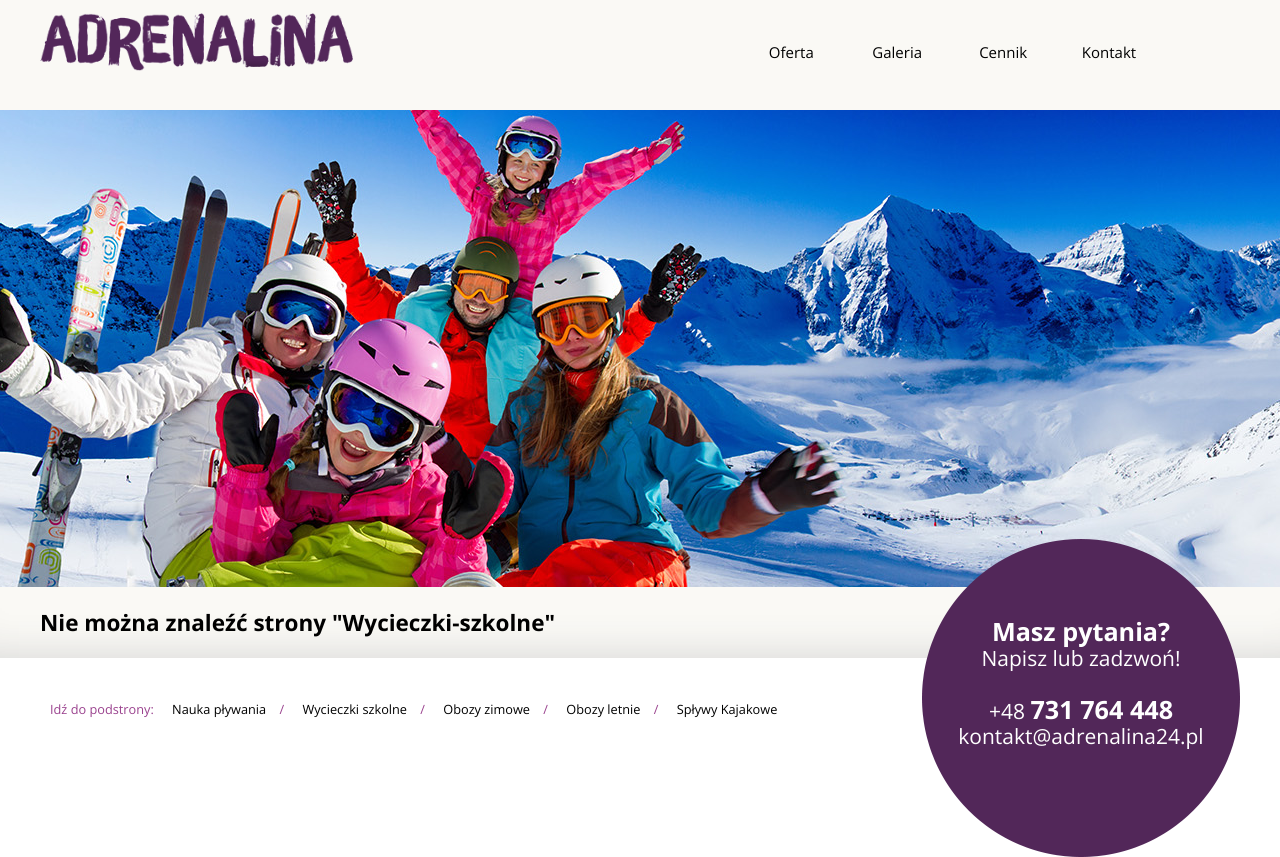
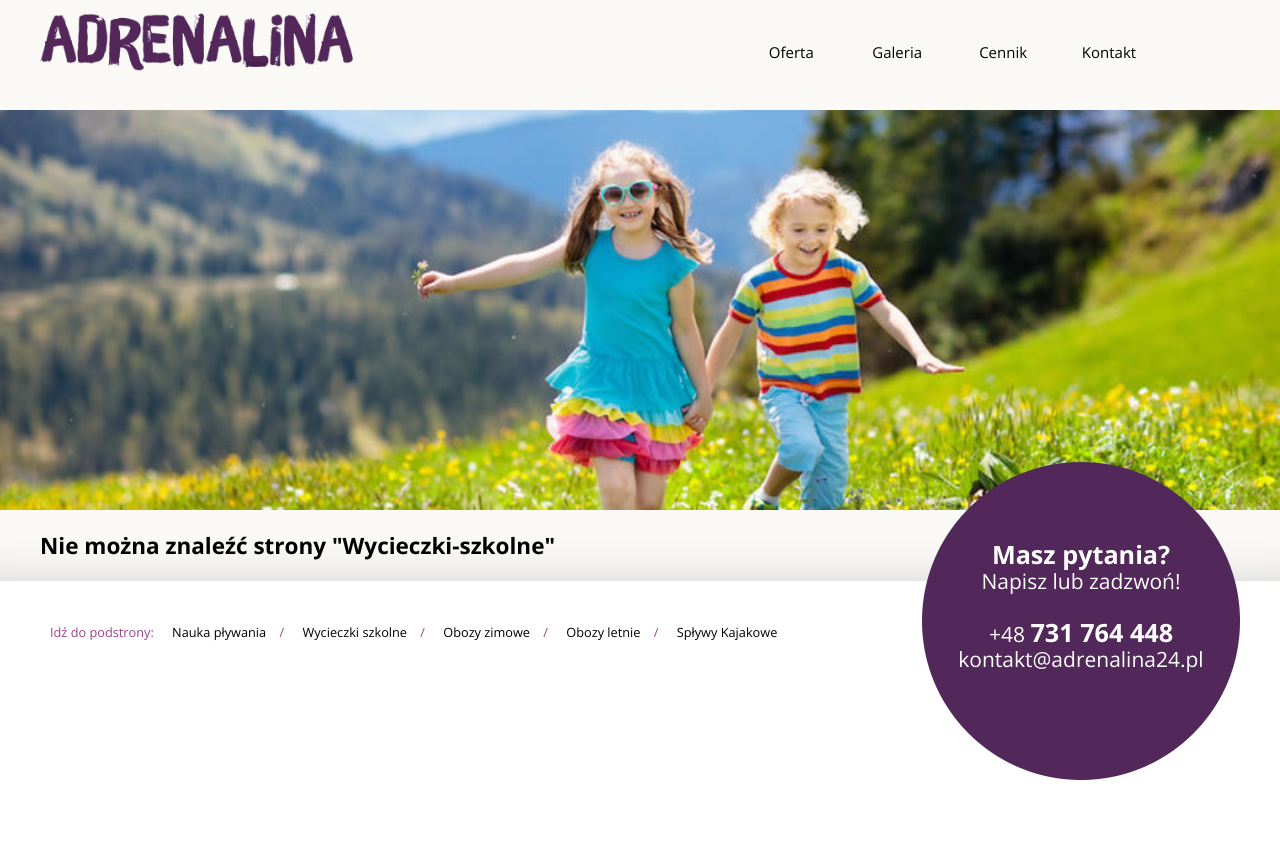
Before and after one commit to manio4444/adrenalina_2018, a PHP site: page /Wycieczki-szkolne in a window 1280 px wide. After the commit the page ends 780 px from the top, so only its background shows below. Run offline with PHP 8.4, Linux system fonts and the light colour scheme; some libraries are stand-ins or nearby versions.

Commit message:
swim bgn fix + bgn trips

```diff
--- a/imgcss/main.css
+++ b/imgcss/main.css
@@ -87,7 +87,8 @@ header {
 
 .page_bgn_banner {
   background-repeat: no-repeat;
-  background-position: center top;
+  background-position: center;
+  background-size: 100% auto;
   height:477px;
 }
 
@@ -104,6 +105,11 @@ header {
 
 .page_bgn_banner--swimming {
   background-image: url("bgn_summer.jpg");
+  height: 400px;
+}
+
+.page_bgn_banner--trips {
+  background-image: url("bgn_trips.jpg");
   height: 400px;
 }
 
--- a/index.php
+++ b/index.php
@@ -99,7 +99,7 @@ $ini = parse_ini_file($ini_file);
 		'Nauka-plywania',
 	))) {
 		echo '
-		<div class="page_bgn_banner page_bgn_banner--summer"></div>
+		<div class="page_bgn_banner page_bgn_banner--swimming"></div>
 		<div class="auto">
 			' . $circle_contact . '
 		</div>';
@@ -109,10 +109,10 @@ $ini = parse_ini_file($ini_file);
 		'Wycieczki-szkolne',
 	))) {
 		echo '
-		<div class="tlo_blur"><div class="tlo"></div>
+		<div class="page_bgn_banner page_bgn_banner--trips"></div>
 		<div class="auto">
 			' . $circle_contact . '
-		</div></div>';
+		</div>';
 	}
 
 
```
Also changed, not shown: imgcss/bgn_trips.jpg (added).
